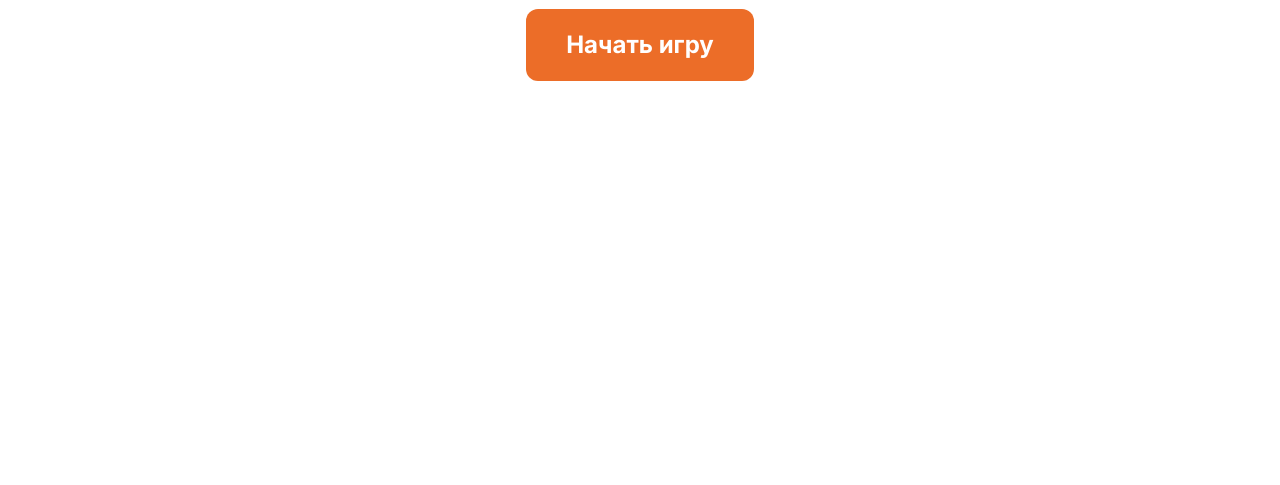
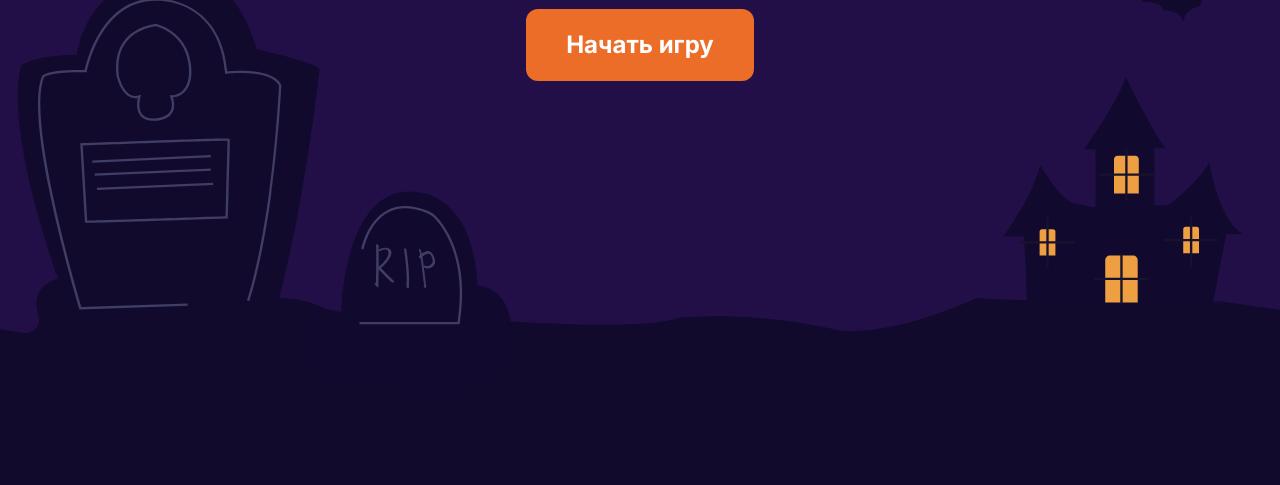
Before and after one commit to 1softgirl1/halloween, a plain HTML site: page index.html in a window 1280 px wide. Shown: the part 315-800 px from the top of the page. Drawn offline with nearby package versions, Linux system fonts and the light colour scheme; the site is published under a folder, as on GitHub Pages, so addresses that start at the root find nothing.

Commit message:
fix to add background on github pages(?)

```diff
--- a/index.html
+++ b/index.html
@@ -108,7 +108,7 @@
 
 </head>
 <body class="font-[Inter] text-[#ffffff]">
-    <section id="startPage" class="min-h-screen bg-[url('/src/background.svg')] bg-cover bg-center bg-no-repeat">
+    <section id="startPage" class="min-h-screen bg-[url('./src/background.svg')] bg-cover bg-center bg-no-repeat">
         <div class="flex flex-col items-center min-h-screen">
             <p class="shine-effect text-7xl font-extrabold text-[#ffffff] pt-[220px] pb-8">Сладость или гадость</p>
             <button  id="start_btn" class="btn text-2xl px-10 py-5 font-bold" >Начать игру</button>
```
